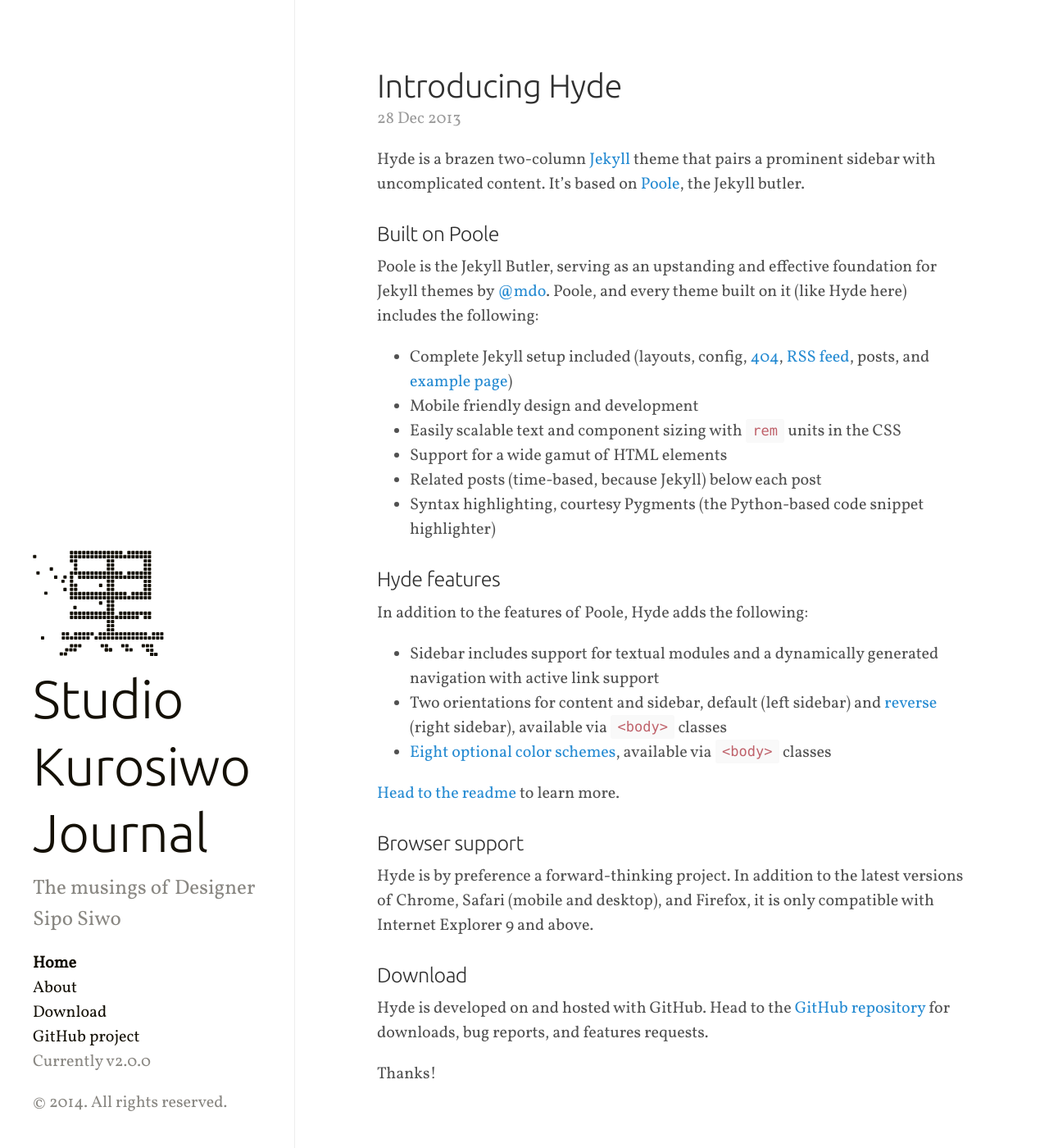
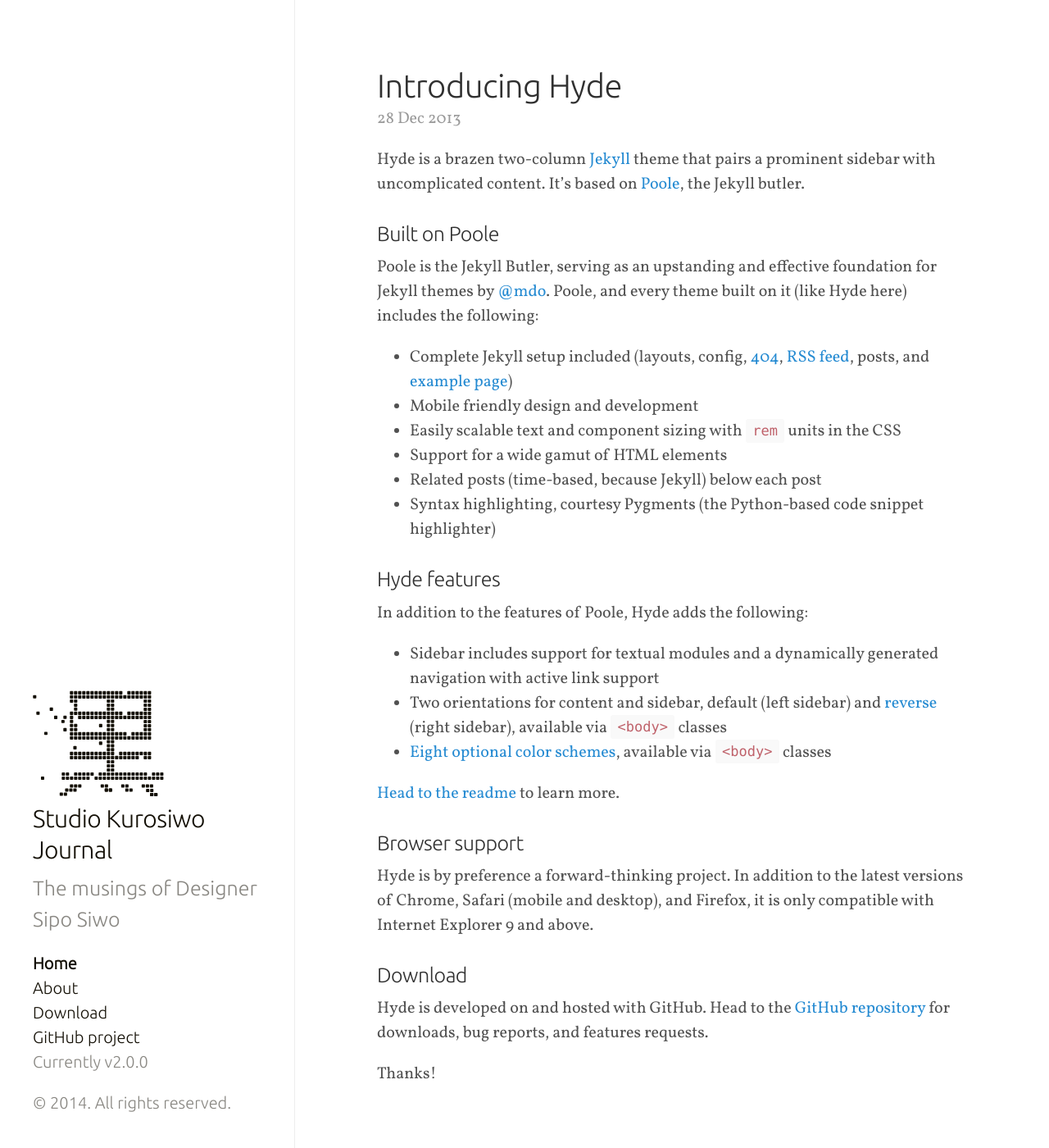
Before and after one commit to StudioKurosiwo/studiokurosiwo.github.io-journal, a Jekyll site: the page built from index.html, in a window 1280 px wide and 1400 px high. Shown: the whole window at 82% size. Built offline with Jekyll 4.4.1, drawn with Linux system fonts in a browser that asks for light colours; Markdown is read by kramdown in place of the engine named in the settings; the list of posts is cut into pages by our own code.

Commit message:
changed site name font size

```diff
--- a/public/css/hyde.css
+++ b/public/css/hyde.css
@@ -66,6 +66,7 @@ h1, h2, h3, h4, h5, h6 {
   color: rgba(20,16,6,.5);
   /*background-color: #202020;*/
   border-right: 1px solid #eee;
+  font-family: "ubuntu", Helvetica, Arial, sans-serif;
 }
 @media (min-width: 48rem) {
   .sidebar {
@@ -89,7 +90,7 @@ h1, h2, h3, h4, h5, h6 {
   color: #141006;
   margin-top: 0;
   font-family: "ubuntu", serif;
-  font-size: 3.25rem;
+  font-size: 1.50rem;
 }
 
 /* Sidebar nav */
```
